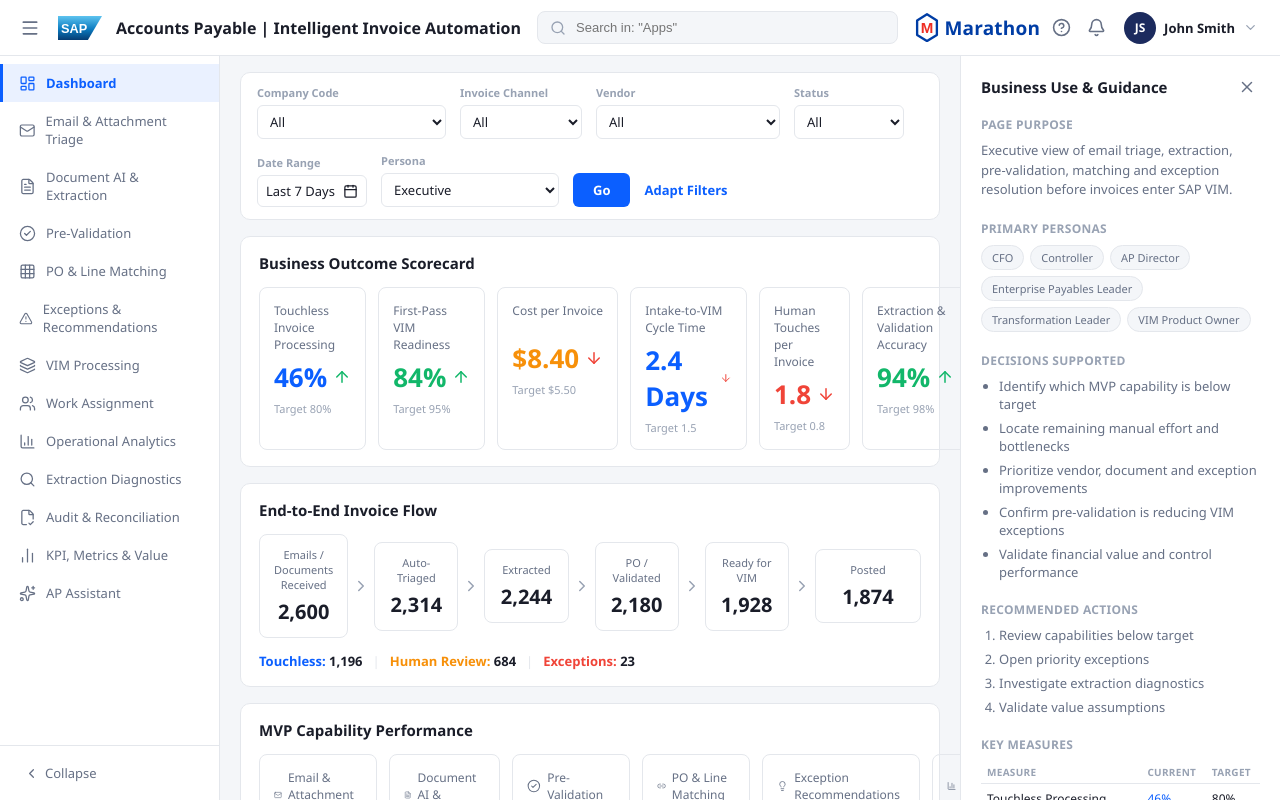
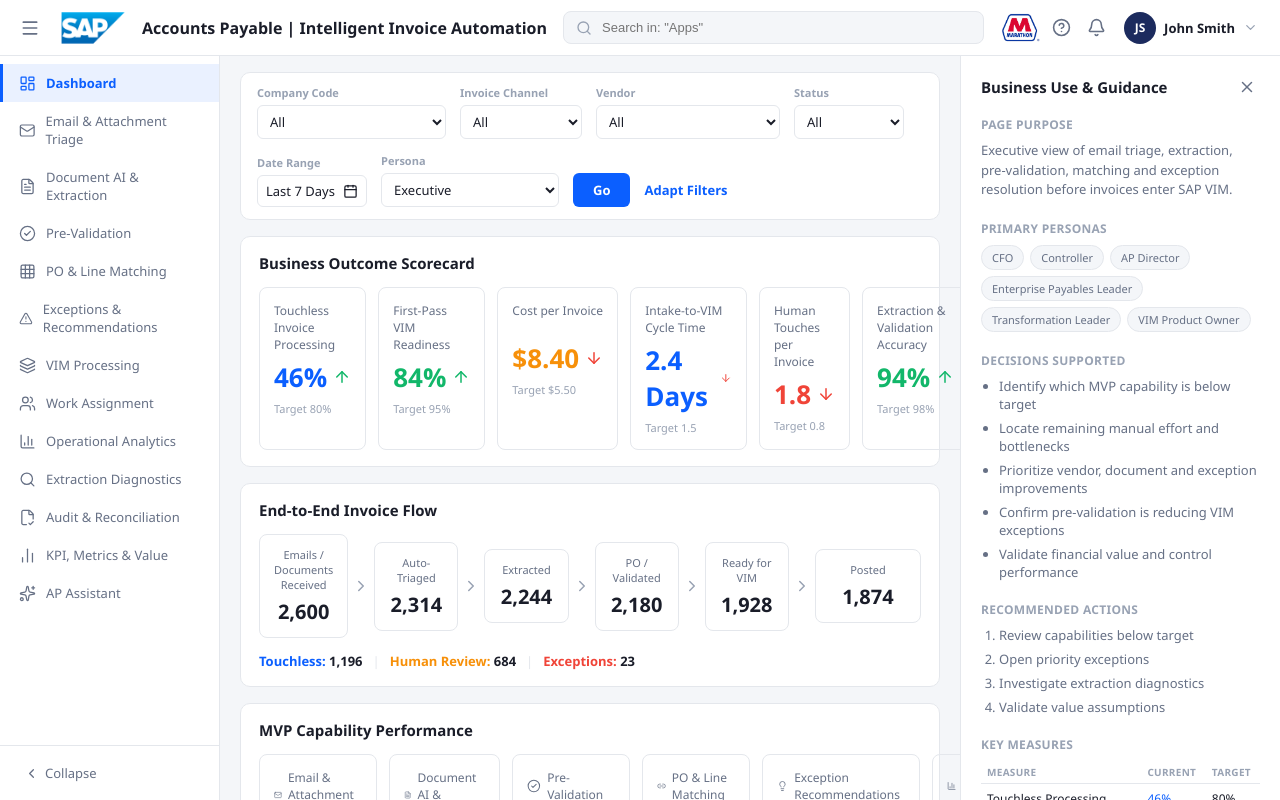
Before and after one commit to Dharshini-Prem-Anand/marathon_version2, a React (Vite) app: page / in a window 1280 px wide. Built offline with nearby package versions, Linux system fonts and the light colour scheme.

Commit message:
added logo

```diff
--- a/src/App.css
+++ b/src/App.css
@@ -3965,3 +3965,18 @@
   margin: 0;
   font-size: 14px;
 }
+
+
+/*logo */
+
+.sap-logo {
+  width: 70px;
+  height: auto;
+  object-fit: contain;
+}
+
+.marathon-logo-image {
+  height: 30px;
+  width: auto;
+  object-fit: contain;
+}
--- a/src/components/TopBar.jsx
+++ b/src/components/TopBar.jsx
@@ -1,6 +1,6 @@
 import { Search, Menu, CircleHelp, ChevronDown, Bell } from 'lucide-react'
-import SapLogo from './SapLogo'
-import MarathonMark from './MarathonMark'
+import sapLogo from '../../images/sap-logo-png_seeklogo-465583.png'
+import marathonLogo from '../../images/images.jpg'
 
 export default function TopBar({ onToggleSidebar, title, personaSelector, searchPlaceholder = 'Search in: "Apps"', roleSelector }) {
   return (
@@ -9,8 +9,7 @@
         <button className="icon-btn" aria-label="Toggle sidebar" onClick={onToggleSidebar}>
           <Menu size={20} />
         </button>
-        <SapLogo />
-        <h1 className="topbar-title">{title}</h1>
+<img src={sapLogo} alt="SAP Logo" className="sap-logo" />        <h1 className="topbar-title">{title}</h1>
       </div>
 
       <div className="topbar-search">
@@ -36,10 +35,9 @@
             </select>
           </div>
         )}
-        <div className="marathon-logo">
-          <MarathonMark size={26} />
-          <span className="marathon-word">Marathon</span>
-        </div>
+       <div className="marathon-logo">
+  <img src={marathonLogo} alt="Marathon Logo" className="marathon-logo-image" />
+</div>
         <button className="icon-btn" aria-label="Help">
           <CircleHelp size={19} />
         </button>
```
Also changed, not shown: images/images.jpg (added), images/sap-logo-png_seeklogo-465583.png (added).
